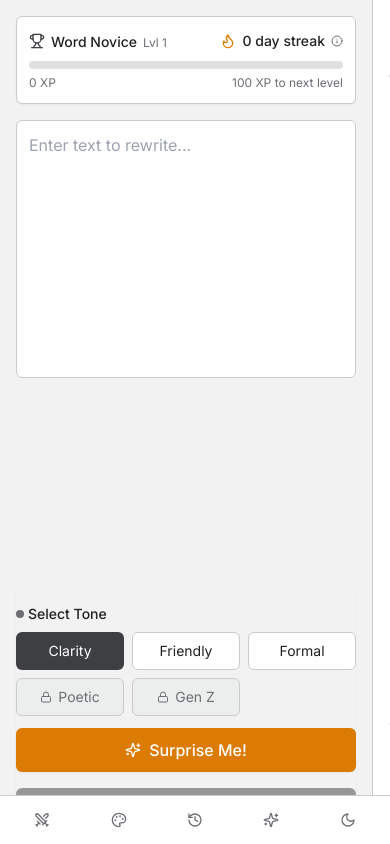
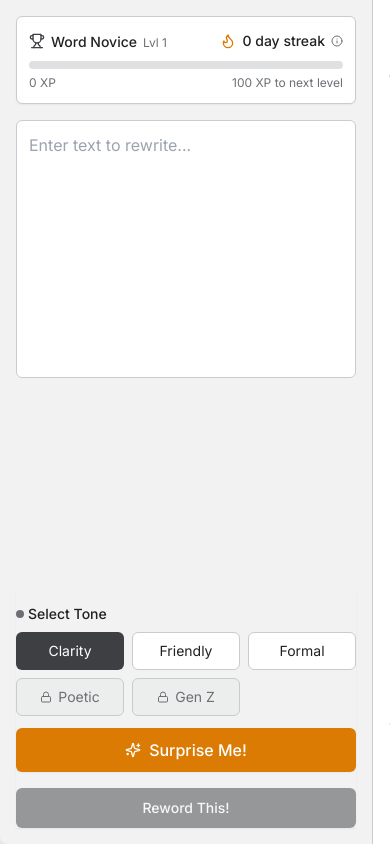
Before and after one commit to danghaonhien/reword-this, a React (Vite) app: page / in a window 390 px wide. Shown: the top 844 px of the page. Built offline with nearby package versions, Linux system fonts and the light colour scheme.

Commit message:
fix tooltip and sidebar -- checkpoint

```diff
--- a/src/pages/PopupView.tsx
+++ b/src/pages/PopupView.tsx
@@ -21,34 +21,6 @@ import CustomToneBuilder from '../components/CustomToneBuilder'
 import RewardsPanel from '../components/RewardsPanel'
 import { useRewrite } from '../hooks/useRewrite'
 import { useGameification } from '../hooks/useGameification'
-
-// Get rewards data from gameification system
-const getNextReward = (level: number): { name: string, unlocksAt: number } => {
-  const rewards = [
-    { name: "Basic themes", unlocksAt: 1 },
-    { name: "Professional themes", unlocksAt: 5 },
-    { name: "Premium themes", unlocksAt: 10 },
-    { name: "Advanced styles", unlocksAt: 15 },
-    { name: "Expert tones", unlocksAt: 20 },
-  ];
-
-  // Find the next reward that hasn't been unlocked yet
-  const nextReward = rewards.find(reward => reward.unlocksAt > level);
-
-  // If all rewards are unlocked, return the last one
-  return nextReward || rewards[rewards.length - 1];
-}
-
-// Calculate progress to next unlock
-const getRewardProgress = (level: number, nextUnlock: number): number => {
-  // Find the previous unlock level
-  const prevUnlock = nextUnlock <= 5 ? 1 :
-                     nextUnlock <= 10 ? 5 :
-                     nextUnlock <= 15 ? 10 : 15;
-
-  // Calculate progress percentage between previous and next unlock
-  return ((level - prevUnlock) / (nextUnlock - prevUnlock)) * 100;
-}
 
 // Function to get level title based on level
 const getLevelTitle = (level: number): string => {
@@ -433,30 +405,19 @@ const PopupView: React.FC<PopupViewProps> = ({ selectedText = '' }) => {
                               </div>
                             </div>
 
-                            {/* Next Reward - Dynamically calculated */}
-                            {(() => {
-                              const nextReward = getNextReward(level);
-                              const progress = getRewardProgress(level, nextReward.unlocksAt);
-                              const levelsAway = nextReward.unlocksAt - level;
-
-                              return (
-                                <div>
-                                  <div className="flex justify-between mb-1">
-                                    <span>Next Reward</span>
-                                    <span>{levelsAway > 0 ? `${levelsAway} level${levelsAway !== 1 ? 's' : ''} away` : 'Unlocked!'}</span>
-                                  </div>
-                                  <div className="w-full bg-muted h-1.5 rounded-full overflow-hidden">
-                                    <div
-                                      className="bg-primary h-full rounded-full transition-all duration-500 ease-out"
-                                      style={{ width: `${progress}%` }}
-                                    />
-                                  </div>
-                                  <div className="text-xxs text-muted-foreground mt-1">
-                                    {nextReward.name}{levelsAway > 0 ? ` at level ${nextReward.unlocksAt}` : ' (unlocked)'}
-                                  </div>
-                                </div>
-                              );
-                            })()}
+                            {/* Ways to Earn XP */}
+                            <div>
+                              <div className="flex justify-between mb-1">
+                                <span>Ways to Earn XP</span>
+                              </div>
+                              <ul className="text-xxs text-muted-foreground mt-1 space-y-1 pl-3">
+                                <li>• Complete a rewrite (+5 XP)</li>
+                                <li>• Use different tones (+2 XP)</li>
+                                <li>• Battle Mode completion (+10 XP)</li>
+                                <li>• Daily login streak (+3 XP/day)</li>
+                                <li>• Custom tone creation (+8 XP)</li>
+                              </ul>
+                            </div>
                           </div>
                         </div>
                       </div>
@@ -641,7 +602,7 @@ const PopupView: React.FC<PopupViewProps> = ({ selectedText = '' }) => {
             >
               <Swords className="w-4 h-4" />
             </button>
-            <span className="absolute right-[calc(100%+8px)] top-1/2 -translate-y-1/2 opacity-0 group-hover:opacity-100 transition-opacity bg-popover text-popover-foreground text-xs px-2 py-1 rounded pointer-events-none whitespace-nowrap z-50">
+            <span className="absolute right-[calc(100%+8px)] top-1/2 -translate-y-1/2 opacity-0 group-hover:opacity-100 transition-opacity bg-popover text-popover-foreground text-xs px-2 py-1 rounded pointer-events-none whitespace-nowrap">
               Rewrite Battle
             </span>
           </div>
@@ -654,7 +615,7 @@ const PopupView: React.FC<PopupViewProps> = ({ selectedText = '' }) => {
             >
               <Palette className="w-4 h-4" />
             </button>
-            <span className="absolute right-[calc(100%+8px)] top-1/2 -translate-y-1/2 opacity-0 group-hover:opacity-100 transition-opacity bg-popover text-popover-foreground text-xs px-2 py-1 rounded pointer-events-none whitespace-nowrap z-50">
+            <span className="absolute right-[calc(100%+8px)] top-1/2 -translate-y-1/2 opacity-0 group-hover:opacity-100 transition-opacity bg-popover text-popover-foreground text-xs px-2 py-1 rounded pointer-events-none whitespace-nowrap">
               Custom Tone
             </span>
           </div>
@@ -667,7 +628,7 @@ const PopupView: React.FC<PopupViewProps> = ({ selectedText = '' }) => {
             >
               <History className="w-4 h-4" />
             </button>
-            <span className="absolute right-[calc(100%+8px)] top-1/2 -translate-y-1/2 opacity-0 group-hover:opacity-100 transition-opacity bg-popover text-popover-foreground text-xs px-2 py-1 rounded pointer-events-none whitespace-nowrap z-50">
+            <span className="absolute right-[calc(100%+8px)] top-1/2 -translate-y-1/2 opacity-0 group-hover:opacity-100 transition-opacity bg-popover text-popover-foreground text-xs px-2 py-1 rounded pointer-events-none whitespace-nowrap">
               History
             </span>
           </div>
@@ -683,7 +644,7 @@ const PopupView: React.FC<PopupViewProps> = ({ selectedText = '' }) => {
             >
               <Sparkles className="w-4 h-4" />
             </button>
-            <span className="absolute right-[calc(100%+8px)] top-1/2 -translate-y-1/2 opacity-0 group-hover:opacity-100 transition-opacity bg-popover text-popover-foreground text-xs px-2 py-1 rounded pointer-events-none whitespace-nowrap z-50">
+            <span className="absolute right-[calc(100%+8px)] top-1/2 -translate-y-1/2 opacity-0 group-hover:opacity-100 transition-opacity bg-popover text-popover-foreground text-xs px-2 py-1 rounded pointer-events-none whitespace-nowrap">
               Rewards
             </span>
           </div>
@@ -696,7 +657,7 @@ const PopupView: React.FC<PopupViewProps> = ({ selectedText = '' }) => {
             >
               {isDarkMode ? <Sun className="w-4 h-4" /> : <Moon className="w-4 h-4" />}
             </button>
-            <span className="absolute right-[calc(100%+8px)] top-1/2 -translate-y-1/2 opacity-0 group-hover:opacity-100 transition-opacity bg-popover text-popover-foreground text-xs px-2 py-1 rounded pointer-events-none whitespace-nowrap z-50">
+            <span className="absolute right-[calc(100%+8px)] top-1/2 -translate-y-1/2 opacity-0 group-hover:opacity-100 transition-opacity bg-popover text-popover-foreground text-xs px-2 py-1 rounded pointer-events-none whitespace-nowrap">
               {isDarkMode ? 'Light Mode' : 'Dark Mode'}
             </span>
           </div>
@@ -709,82 +670,12 @@ const PopupView: React.FC<PopupViewProps> = ({ selectedText = '' }) => {
             >
               <X className="w-4 h-4" />
             </button>
-            <span className="absolute right-[calc(100%+8px)] top-1/2 -translate-y-1/2 opacity-0 group-hover:opacity-100 transition-opacity bg-popover text-popover-foreground text-xs px-2 py-1 rounded pointer-events-none whitespace-nowrap z-50">
+            <span className="absolute right-[calc(100%+8px)] top-1/2 -translate-y-1/2 opacity-0 group-hover:opacity-100 transition-opacity bg-popover text-popover-foreground text-xs px-2 py-1 rounded pointer-events-none whitespace-nowrap">
               Close
             </span>
           </div>
         </div>
       </div>
-
-      {/* Mobile bottom navigation - visible only on small screens */}
-      {currentView === null && (
-        <div className="sm:hidden fixed bottom-0 left-0 right-0 bg-card border-t border-border flex justify-around py-2 px-1 z-20">
-          <div className="relative group">
-            <button
-              onClick={() => setCurrentView('battle')}
-              className={`p-2 rounded-full ${currentView === 'battle' ? 'bg-primary text-primary-foreground' : 'hover:bg-muted/50 text-muted-foreground'}`}
-              title="Battle Rewrite"
-            >
-              <Swords className="w-4 h-4" />
-            </button>
-            <span className="absolute bottom-full left-1/2 -translate-x-1/2 mb-2 opacity-0 group-hover:opacity-100 transition-opacity bg-popover text-popover-foreground text-xs px-2 py-1 rounded pointer-events-none whitespace-nowrap z-50">
-              Rewrite Battle
-            </span>
-          </div>
-
-          <div className="relative group">
-            <button
-              onClick={() => setCurrentView('custom')}
-              className={`p-2 rounded-full ${currentView === 'custom' ? 'bg-primary text-primary-foreground' : 'hover:bg-muted/50 text-muted-foreground'}`}
-              title="Custom Tone Rewrite"
-            >
-              <Palette className="w-4 h-4" />
-            </button>
-            <span className="absolute bottom-full left-1/2 -translate-x-1/2 mb-2 opacity-0 group-hover:opacity-100 transition-opacity bg-popover text-popover-foreground text-xs px-2 py-1 rounded pointer-events-none whitespace-nowrap z-50">
-              Custom Tone
-            </span>
-          </div>
-
-          <div className="relative group">
-            <button
-              onClick={() => setCurrentView('history')}
-              className={`p-2 rounded-full ${currentView === 'history' ? 'bg-primary text-primary-foreground' : 'hover:bg-muted/50 text-muted-foreground'}`}
-              title="Rewrite History"
-            >
-              <History className="w-4 h-4" />
-            </button>
-            <span className="absolute bottom-full left-1/2 -translate-x-1/2 mb-2 opacity-0 group-hover:opacity-100 transition-opacity bg-popover text-popover-foreground text-xs px-2 py-1 rounded pointer-events-none whitespace-nowrap z-50">
-              History
-            </span>
-          </div>
-
-          <div className="relative group">
-            <button
-              onClick={() => setCurrentView('rewards')}
-              className={`p-2 rounded-full ${currentView === 'rewards' ? 'bg-primary text-primary-foreground' : 'hover:bg-muted/50 text-muted-foreground'}`}
-              title="Rewards"
-            >
-              <Sparkles className="w-4 h-4" />
-            </button>
-            <span className="absolute bottom-full left-1/2 -translate-x-1/2 mb-2 opacity-0 group-hover:opacity-100 transition-opacity bg-popover text-popover-foreground text-xs px-2 py-1 rounded pointer-events-none whitespace-nowrap z-50">
-              Rewards
-            </span>
-          </div>
-
-          <div className="relative group">
-            <button
-              onClick={toggleTheme}
-              className="p-2 rounded-full hover:bg-muted/50 text-muted-foreground"
-              title={isDarkMode ? 'Switch to Light Mode' : 'Switch to Dark Mode'}
-            >
-              {isDarkMode ? <Sun className="w-4 h-4" /> : <Moon className="w-4 h-4" />}
-            </button>
-            <span className="absolute bottom-full left-1/2 -translate-x-1/2 mb-2 opacity-0 group-hover:opacity-100 transition-opacity bg-popover text-popover-foreground text-xs px-2 py-1 rounded pointer-events-none whitespace-nowrap z-50">
-              {isDarkMode ? 'Light Mode' : 'Dark Mode'}
-            </span>
-          </div>
-        </div>
-      )}
     </div>
   )
 }
```
